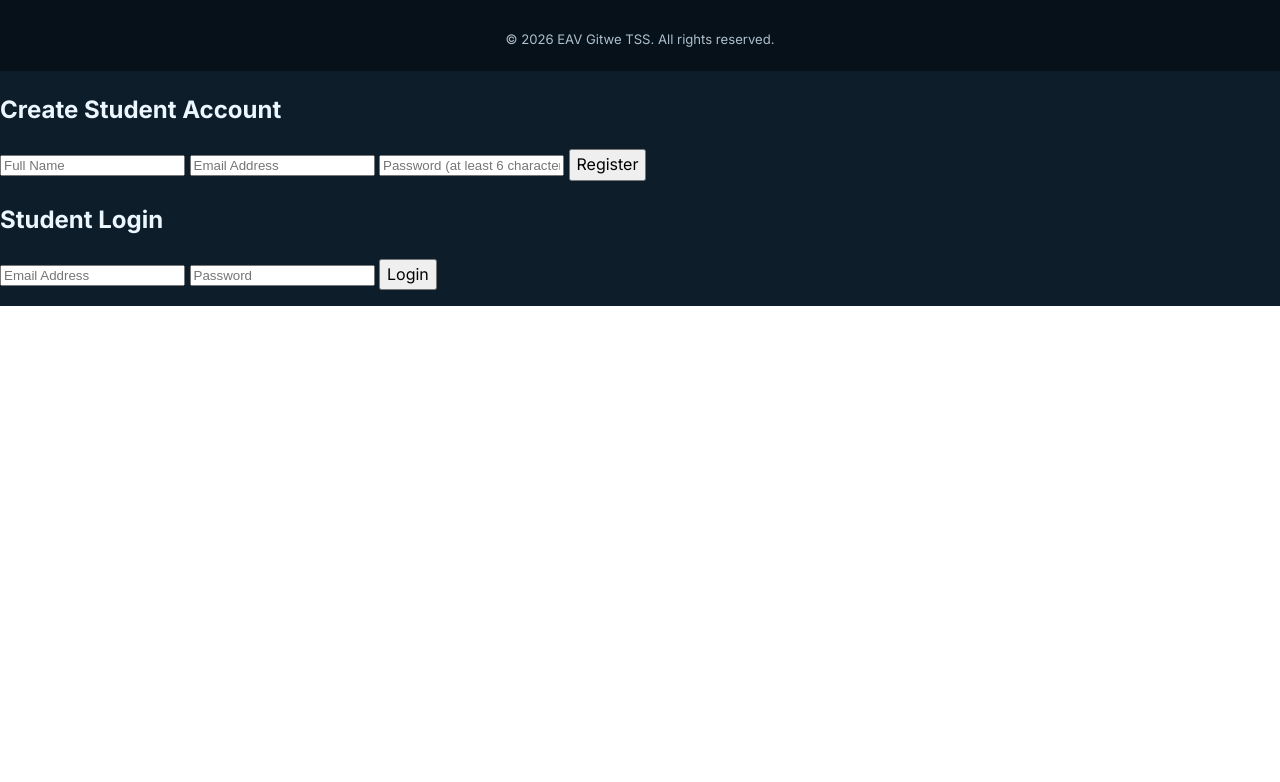
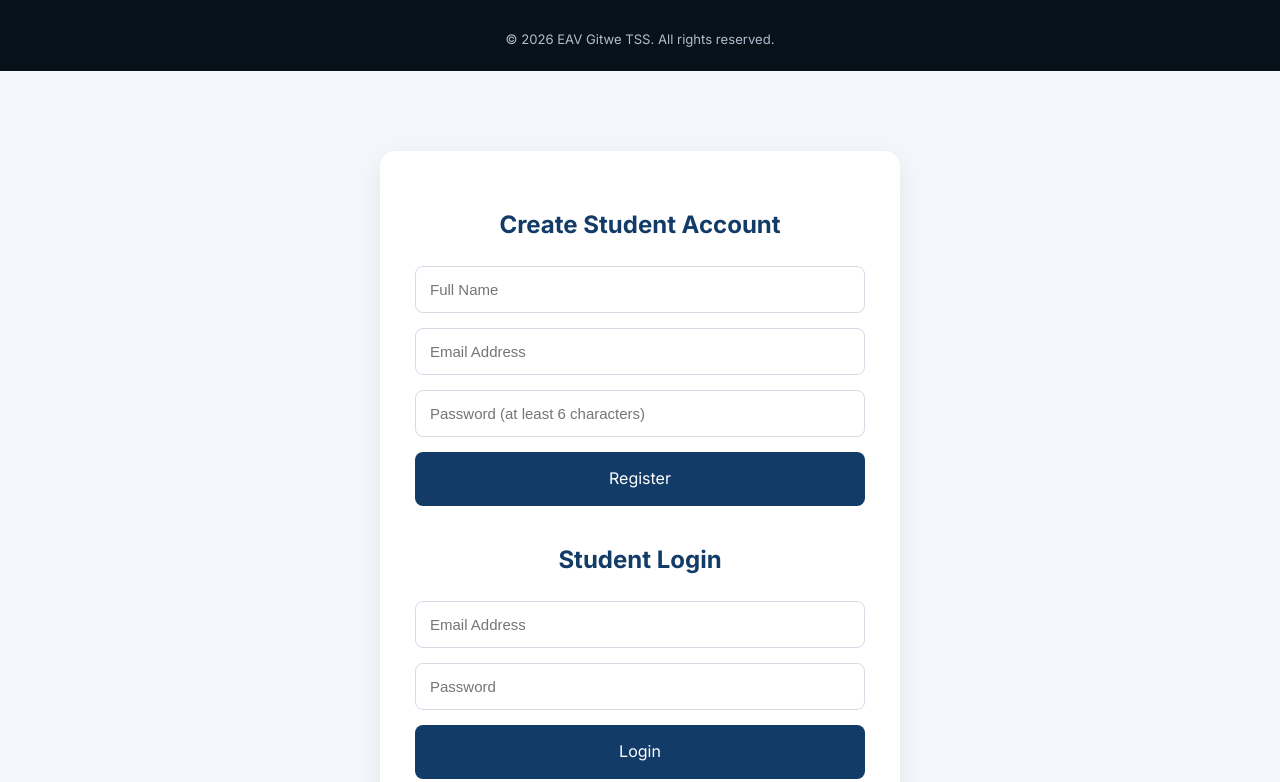
Before and after one commit to anastaseuwimana20-ui/dynamic-website-animations, a plain HTML site: page index.html in a window 1280 px wide. Shown: the part 6065-6847 px from the top of the page. Before the commit the page ends 6371 px from the top, so only its background shows below. Drawn offline with Linux system fonts and the light colour scheme; no server answers.

Commit message:
Add styles for student account section

```diff
--- a/styles.css
+++ b/styles.css
@@ -890,3 +890,151 @@ button {
     transform: none;
   }
 }
+
+/* STUDENT ACCOUNT SECTION */
+.auth-section {
+  padding: 80px 20px;
+  background: #f4f7fb;
+}
+
+.auth-container {
+  max-width: 520px;
+  margin: auto;
+  padding: 35px;
+  background: #ffffff;
+  border-radius: 15px;
+  box-shadow: 0 8px 30px rgba(0, 0, 0, 0.08);
+}
+
+.auth-container h2 {
+  text-align: center;
+  color: #123b68;
+  margin-bottom: 22px;
+}
+
+.auth-container form {
+  display: flex;
+  flex-direction: column;
+  gap: 15px;
+  margin-bottom: 35px;
+}
+
+.auth-container input {
+  width: 100%;
+  padding: 14px;
+  border: 1px solid #d5dce5;
+  border-radius: 8px;
+  font-size: 15px;
+  box-sizing: border-box;
+}
+
+.auth-container button {
+  padding: 14px;
+  border: none;
+  border-radius: 8px;
+  background: #123b68;
+  color: white;
+  font-size: 16px;
+  cursor: pointer;
+  transition: 0.3s;
+}
+
+.auth-container button:hover {
+  background: #e6a23c;
+  transform: translateY(-2px);
+}
+
+#userPanel {
+  text-align: center;
+  padding: 20px;
+}
+
+#authMessage {
+  text-align: center;
+  font-weight: bold;
+  margin-top: 15px;
+}
+
+[hidden] {
+  display: none !important;
+}
+
+@media (max-width: 600px) {
+  .auth-container {
+    padding: 22px;
+  }
+}
+
+/* STUDENT ACCOUNT SECTION */
+.auth-section {
+  padding: 80px 20px;
+  background: #f4f7fb;
+}
+
+.auth-container {
+  max-width: 520px;
+  margin: auto;
+  padding: 35px;
+  background: #ffffff;
+  border-radius: 15px;
+  box-shadow: 0 8px 30px rgba(0, 0, 0, 0.08);
+}
+
+.auth-container h2 {
+  text-align: center;
+  color: #123b68;
+  margin-bottom: 22px;
+}
+
+.auth-container form {
+  display: flex;
+  flex-direction: column;
+  gap: 15px;
+  margin-bottom: 35px;
+}
+
+.auth-container input {
+  width: 100%;
+  padding: 14px;
+  border: 1px solid #d5dce5;
+  border-radius: 8px;
+  font-size: 15px;
+  box-sizing: border-box;
+}
+
+.auth-container button {
+  padding: 14px;
+  border: none;
+  border-radius: 8px;
+  background: #123b68;
+  color: white;
+  font-size: 16px;
+  cursor: pointer;
+  transition: 0.3s;
+}
+
+.auth-container button:hover {
+  background: #e6a23c;
+  transform: translateY(-2px);
+}
+
+#userPanel {
+  text-align: center;
+  padding: 20px;
+}
+
+#authMessage {
+  text-align: center;
+  font-weight: bold;
+  margin-top: 15px;
+}
+
+[hidden] {
+  display: none !important;
+}
+
+@media (max-width: 600px) {
+  .auth-container {
+    padding: 22px;
+  }
+}
```
